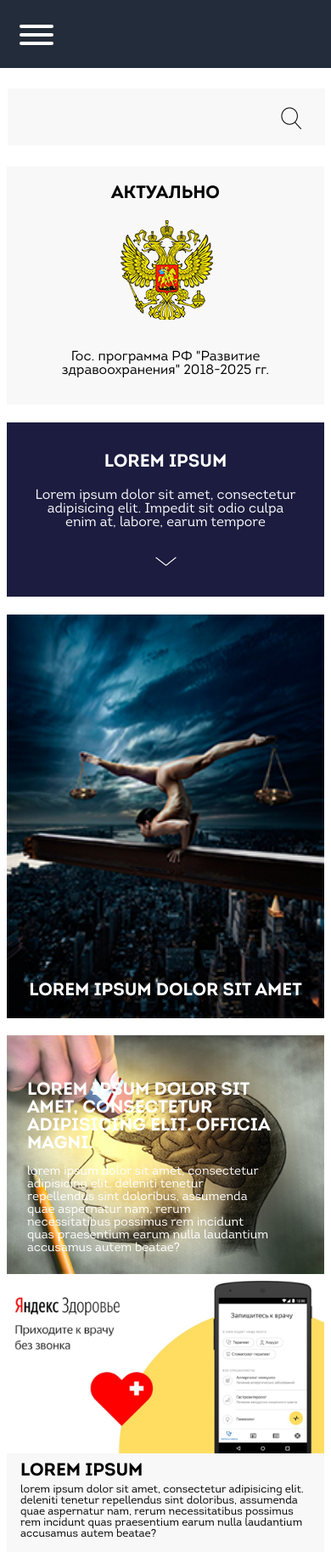
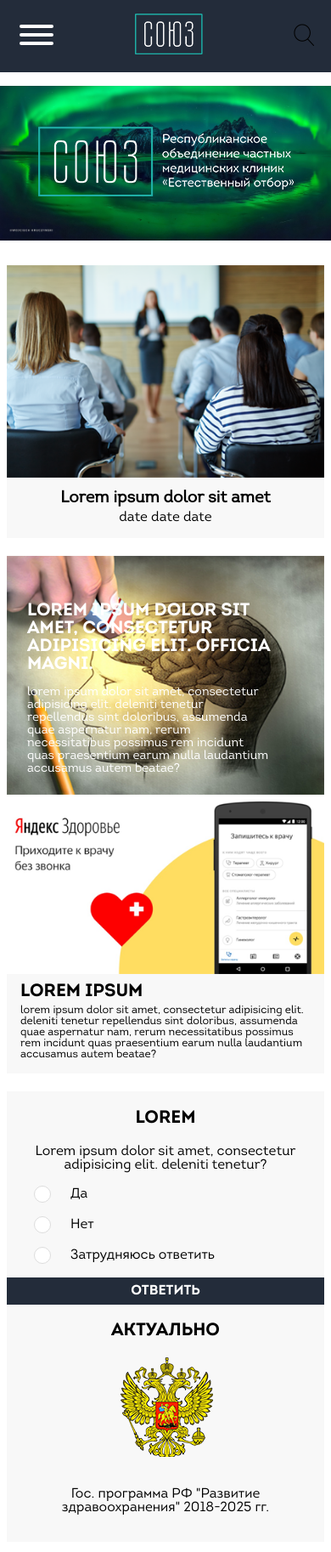
Before and after one commit to zzaakiirr/ns-consulting, a PHP site: page /index.html in a window 390 px wide. Shown: the top 1826 px of the page at 85% size. Run offline with PHP 8.4, Linux system fonts and the light colour scheme; some libraries are stand-ins or nearby versions.

Commit message:
Restyled design for mobile versions

```diff
--- a/index.html
+++ b/index.html
@@ -13,18 +13,29 @@
 </head>
 <body>
   <header>
-    <div class="row header">
+    <div class="row hidden-sm headerLG">
       <div class="col-xs-12 img-wrapper">
-        <img src="src/img/logo.png" alt="Logo">
+        <img src="src/img/logoLG.png" alt="Logo">
       </div>
     </div>
     <nav class="row center-xs navbar" id="topNavbar">
       <div class="col-xs-12">
+        <div class="row between-xs">
+          <div class="col-xs-4">
             <button class="hamburger hamburger--spin" type="button">
               <span class="hamburger-box">
                 <span class="hamburger-inner"></span>
               </span>
             </button>
+          </div>
+          <a href="" class="col-xs-4 logoSmall">
+            <img src="src/img/logoSmall.png" alt="logo">
+          </a>
+          <div class="col-xs-4 searchSmall end-xs">
+            <button type="submit" class="searcher-submit-btn">
+              <img src="src/img/loupe.png" alt="">
+            </button>
+          </div>
           <span><a href="">Главная</a></span>
           <span><a href="">О союзе</a></span>
           <span><a href="">Услуги</a></span>
@@ -32,6 +43,7 @@
           <span><a href="">Семинары</a></span>
           <span><a href="">Контакты</a></span>
           <span><a href="">Партнеры</a></span>
+                </div>
         </div>
     </nav>
     <nav class="row hidden-md start-xs navbar" id="topNavbarSM">
@@ -41,7 +53,7 @@
       <div class="col-xs-12 navbar-item">
         <a href="">О союзе</a>
       </div>
-      <div class="col-xs-12 navbar-item">
+      <div class="col-xs-1  2 navbar-item">
         <a href="">Услуги</a>
       </div>
       <div class="col-xs-12 navbar-item">
@@ -58,8 +70,13 @@
       </div>
     </nav>
   </header>
+  <div class="row hidden-md headerMD">
+    <div class="col-xs-12 img-wrapper">
+      <img src="src/img/logoMD.png" alt="Logo">
+    </div>
+  </div>
   <div class="container main">
-    <div class="row start-xs center-md searcher-wrapper">
+    <div class="row start-xs center-md hidden-xs hidden-md hidden-sm searcher-wrapper">
       <div class="col-xs-10 col-sm-9 col-md-11 searcher-input-wrapper">
         <input type="text" class="searcher-input">
       </div>
@@ -71,6 +88,21 @@
     </div>
     <div class="row banners">
       <div class="col-lg-3">
+        <div class="row center-xs banners-right">
+          <a href="" class="col-xs-12 col-md-12 col-lg-10 hidden-sm banner-right-top">
+            <img src="src/img/banner-right-top.png" alt="">
+            <div class="banner-content">
+              <p href="" class="banner-header-2">
+                Lorem ipsum dolor sit amet
+              </p>
+              <p class="banner-text">
+                date date date
+              </p>
+            </div>
+          </a>
+        </div>
+      </div>
+      <div class="col-lg-3 last-xs">
         <div class="row center-xs banners-left">
           <a href="" class="col-xs-12 col-md-12 col-lg-10 banner-left-top">
             <div class="banner-content">
@@ -122,7 +154,7 @@
       </div>
       <div class="col-lg-3">
         <div class="row center-xs banners-right">
-          <a href="" class="col-xs-12 col-md-12 col-lg-10 banner-right-top">
+          <a href="" class="col-xs-12 col-md-12 col-lg-10 hidden-xs banner-right-top">
             <img src="src/img/banner-right-top.png" alt="">
             <div class="banner-content">
               <p href="" class="banner-header-2">
--- a/main.css
+++ b/main.css
@@ -12,7 +12,7 @@ html {
   font-family: Intro-Book;
 }
 
-header .img-wrapper {
+.headerLG .img-wrapper, .headerMD .img-wrapper {
   background-image: url(src/img/header.png);
   background-repeat: no-repeat;
   background-size: cover;
@@ -20,8 +20,12 @@ header .img-wrapper {
   text-align: center;
 }
 
-.header .img-wrapper img {
-  margin: 3rem 0;
+.headerLG .img-wrapper img, .headerMD .img-wrapper {
+  padding: 3rem 0;
+}
+
+.headerMD {
+  margin-top: 2rem;
 }
 
 .navbar {
@@ -305,3 +309,5 @@ footer .right-col a:not(:first-child):not(:last-child) {
   display: inline-block;
   margin: 1rem 1rem;
 }
+
+.searchSmall {}
--- a/media_queries.css
+++ b/media_queries.css
@@ -44,8 +44,20 @@
   }
 }
 
-@media (max-width: 660px) {
-  .header {
+@media (min-width: 710px) {
+  .logoSmall, .searchSmall {
+    display: none;
+  }
+}
+
+@media (max-width: 710px) {
+  .searcher-submit-btn {
+    background-color: #232c3a;
+    border: none;
+    margin-top: 1rem;
+  }
+
+  .headerLG {
     display: none;
   }
 
@@ -54,7 +66,7 @@
     padding: 0;
   }
 
-  .navbar a {
+  .navbar a:not(.logoSmall) {
     display: none;
   }
 
```
Lines whose indentation alone changed are shown as unchanged.
